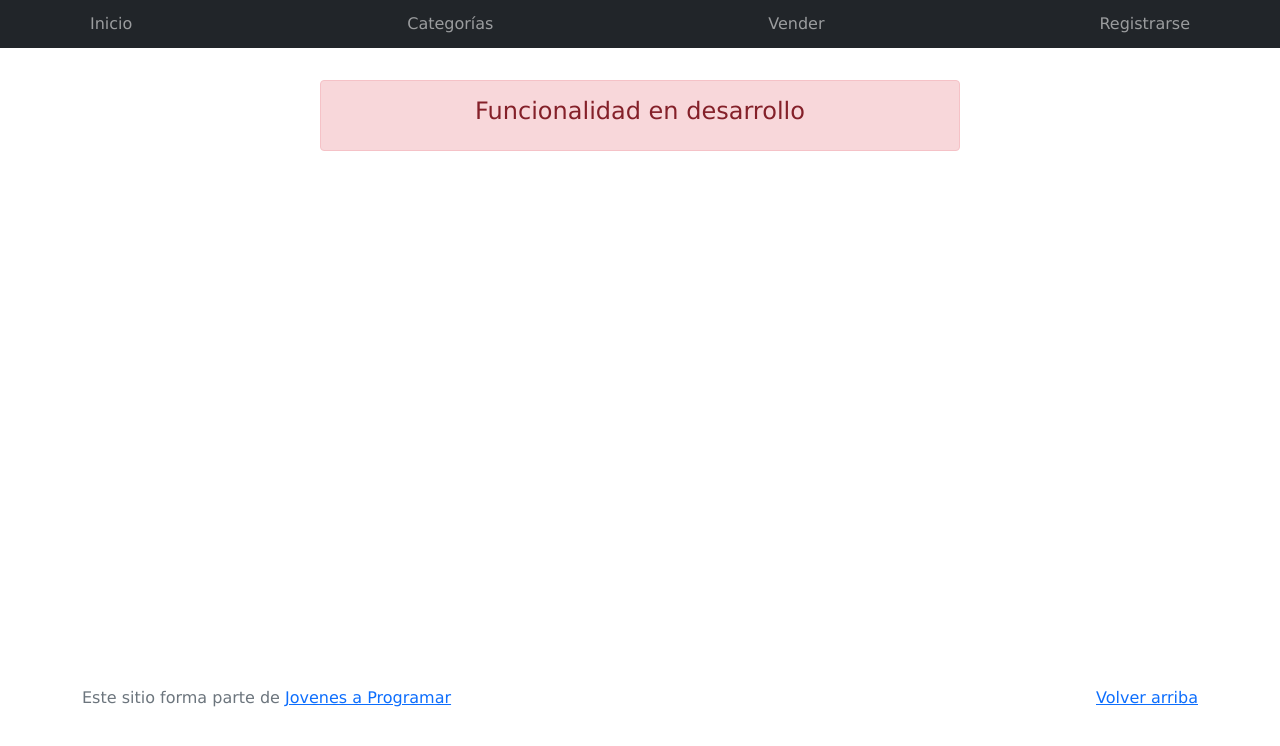
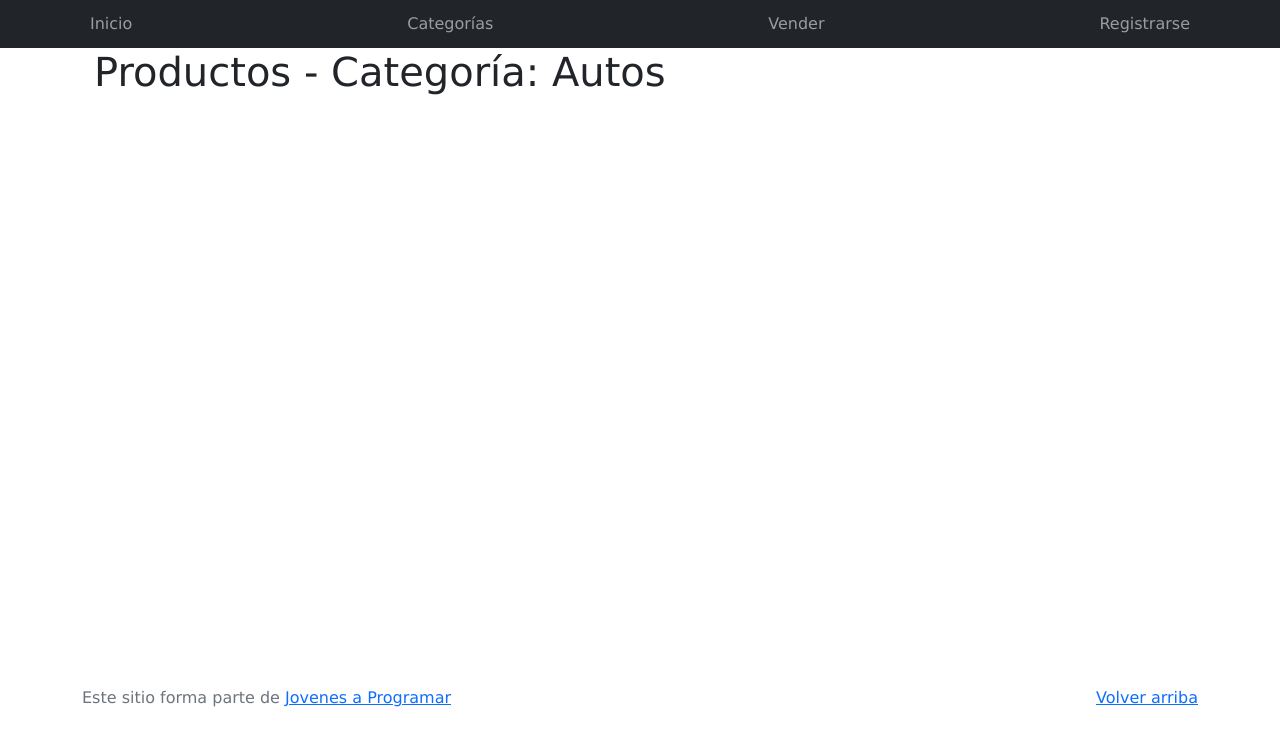
Before and after one commit to Apaoromi/proyecto, a plain HTML site: page products.html in a window 1280 px wide. Drawn offline with Linux system fonts and the light colour scheme; no server answers.

Commit message:
Update products.html

```diff
--- a/products.html
+++ b/products.html
@@ -39,8 +39,8 @@
   </nav>
   <main class="pb-5 container">
     <div class="container">
-      <div class="alert alert-danger text-center" role="alert">
-        <h4 class="alert-heading">Funcionalidad en desarrollo</h4>
+       <h1>Productos - Categoría: Autos</h1>
+  <div id="product-list" class="product-list"></div>
       </div>
     </div>
   </main>
```
